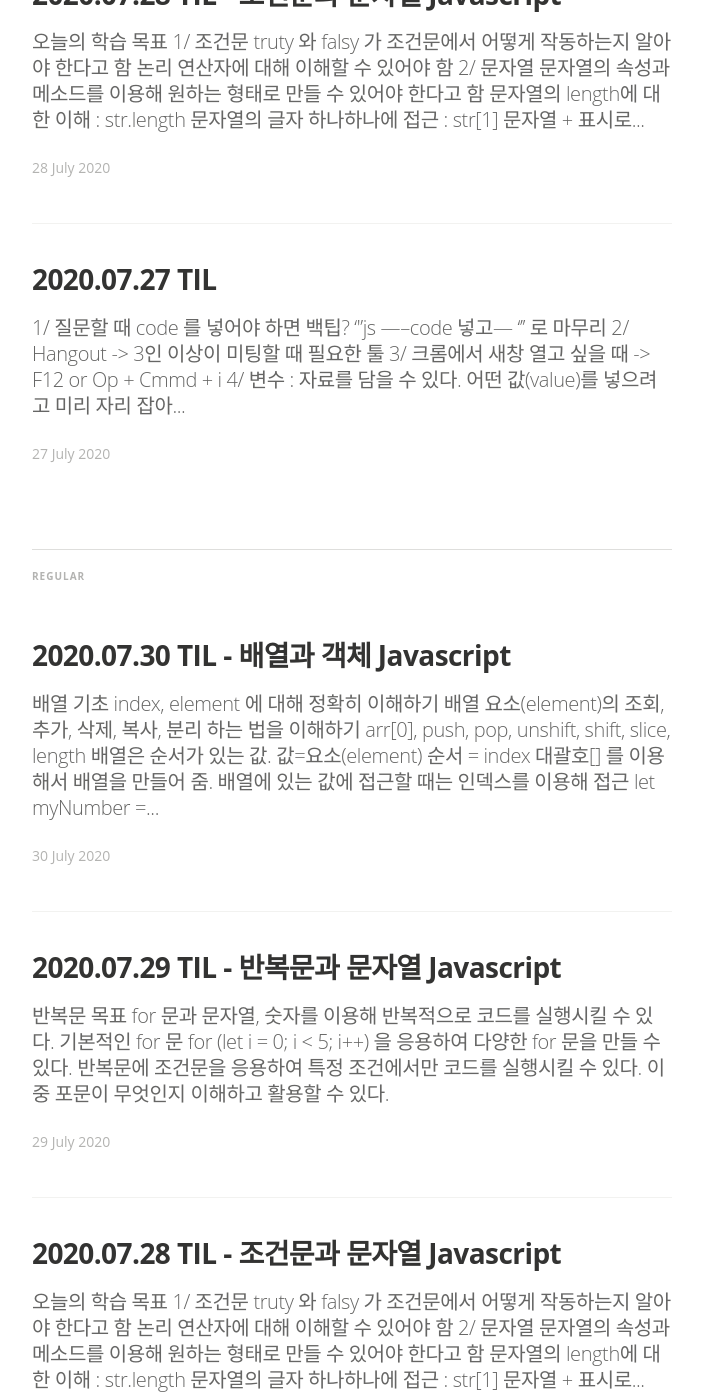
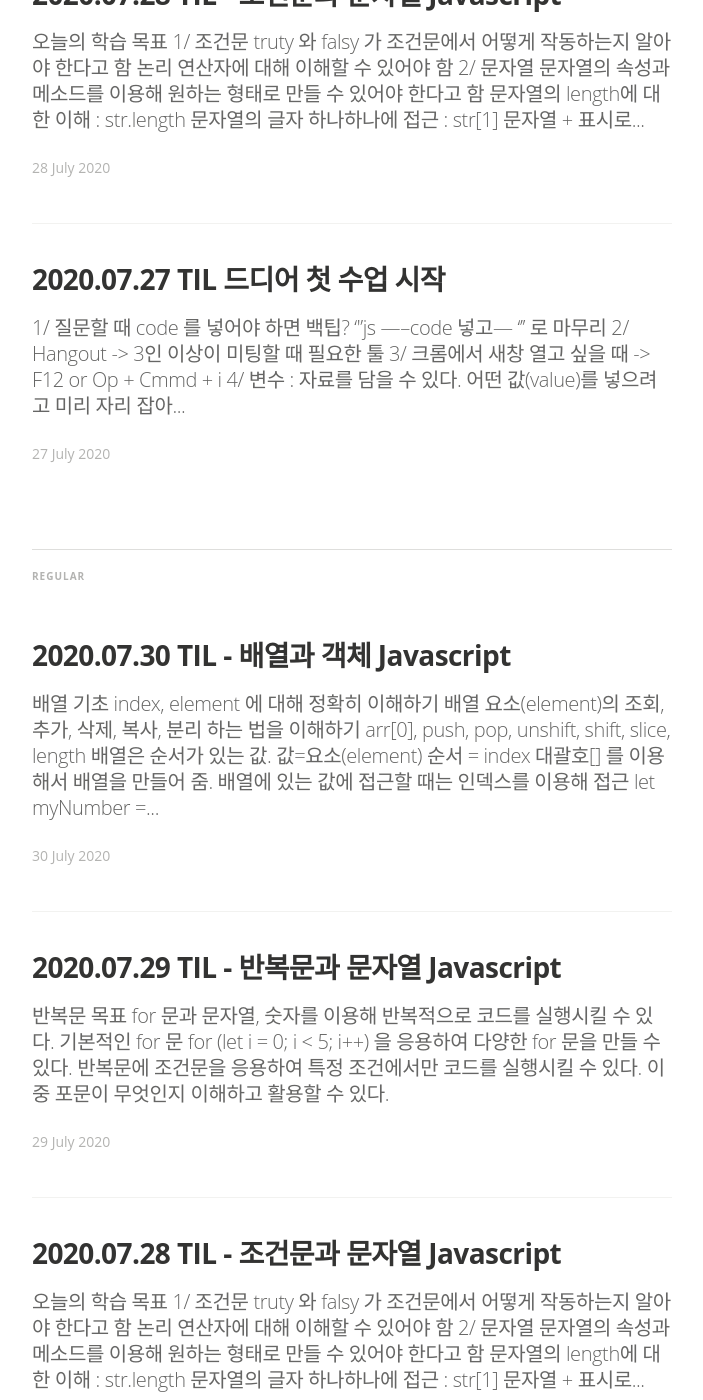
Before and after one commit to newkidsean/newkidsean.github.io, a Jekyll site: the page built from index.html, in a window 1280 px wide and 1400 px high, scrolled down 1421 px. Shown: the whole window, without its empty margins (288-991 px from the left). Built offline with Jekyll 4.4.1, drawn with Linux system fonts in a browser that asks for light colours; nearby versions of some CDN libraries; some web fonts are replaced; the list of posts is cut into pages by our own code; some of the changed text lies outside the part shown.

Commit message:
revision....

```diff
--- a/_posts/2020-07-27-TIL.markdown
+++ b/_posts/2020-07-27-TIL.markdown
@@ -1,6 +1,6 @@
 ---
 layout: post
-title:  "2020.07.27 TIL"
+title:  "2020.07.27 TIL 드디어 첫 수업 시작"
 date:   2020-07-27
 categories: jekyll update
 tags: featured
--- a/_posts/2020-07-30-TIL.markdown
+++ b/_posts/2020-07-30-TIL.markdown
@@ -104,7 +104,6 @@ str.split(,); //콤마를 기준으로 나눔
 `user.city; // 'Seoul'`
   - 방법.2 : Bracket notation
 : 키값이 변할 때(변수로 넣어야 할때) 이 방법을 쓰면 좋다.
-
 `user['first name']; // 'Steve'`
 `user['city']; // Seoul`
 
```
